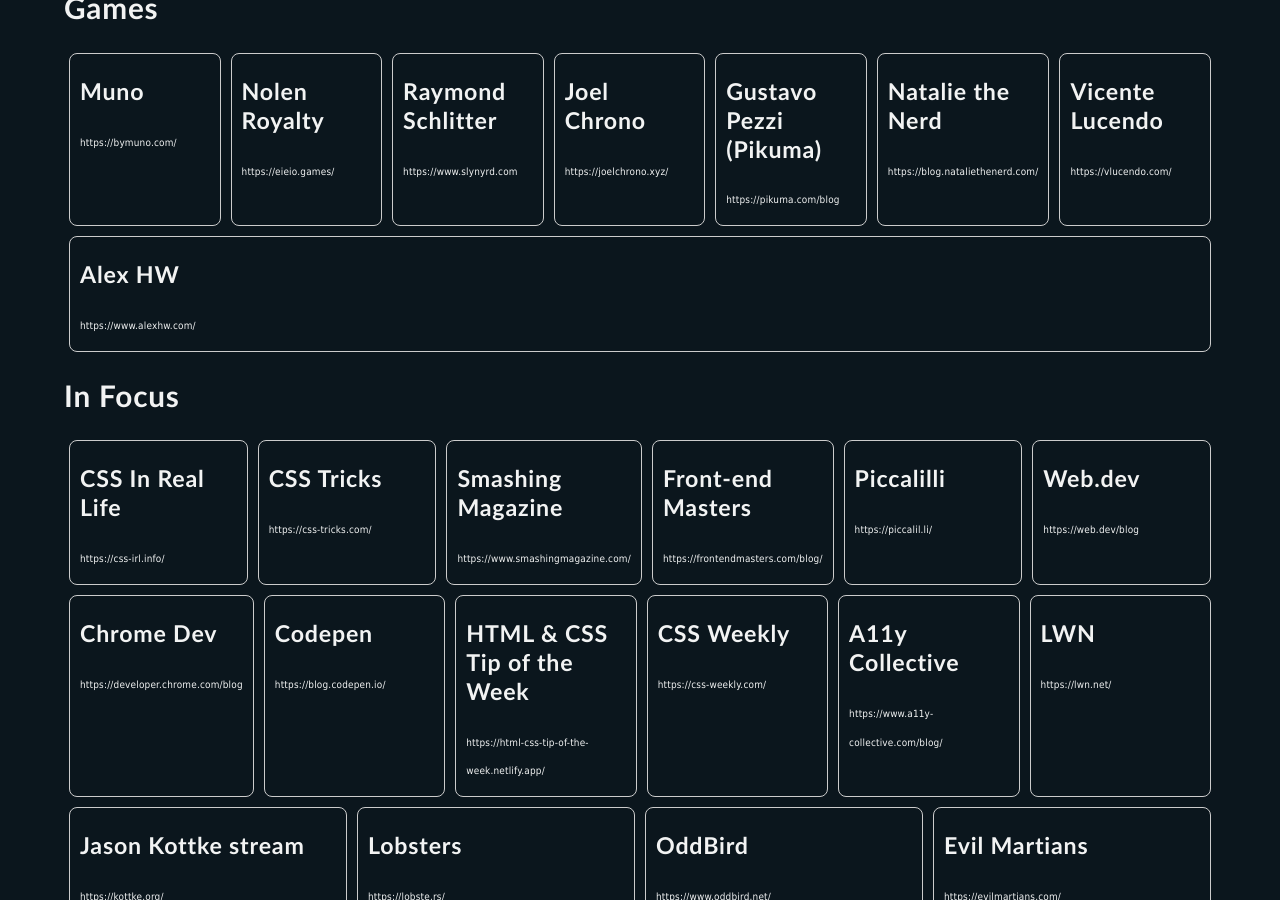
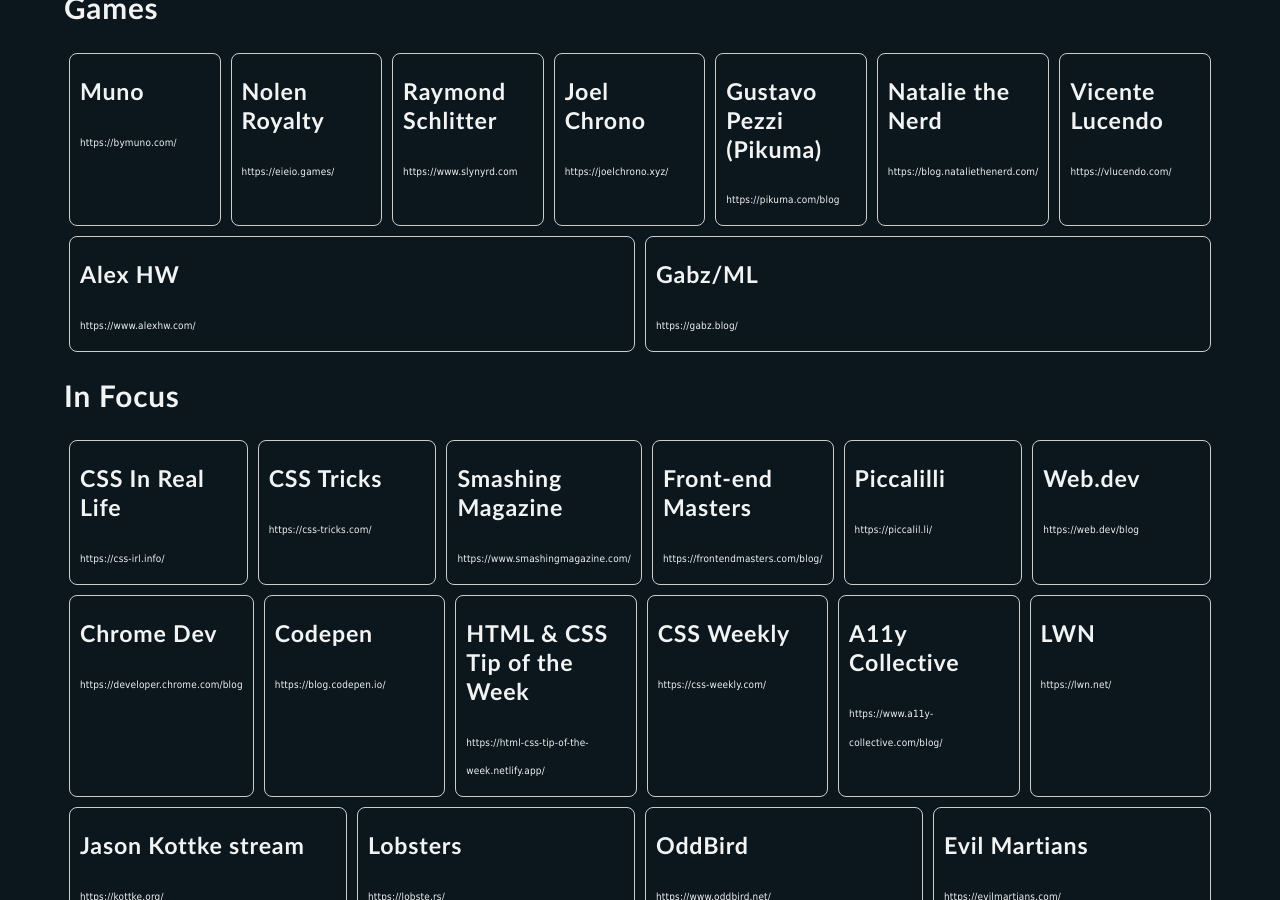
Before and after one commit to mpdagang/mpdagang.github.io, a Jekyll site: the page built from _pages/blogroll.html, in a window 1280 px wide and 900 px high, scrolled down 5204 px. Built offline with Jekyll 4.4.1, drawn with Linux system fonts in a browser that asks for light colours.

Commit message:
Update gamedev.yaml

```diff
--- a/_data/gamedev.yaml
+++ b/_data/gamedev.yaml
@@ -21,3 +21,6 @@
 
 - name: Alex HW
   site: https://www.alexhw.com/
+
+- name: Gabz/ML
+  site: https://gabz.blog/
```
